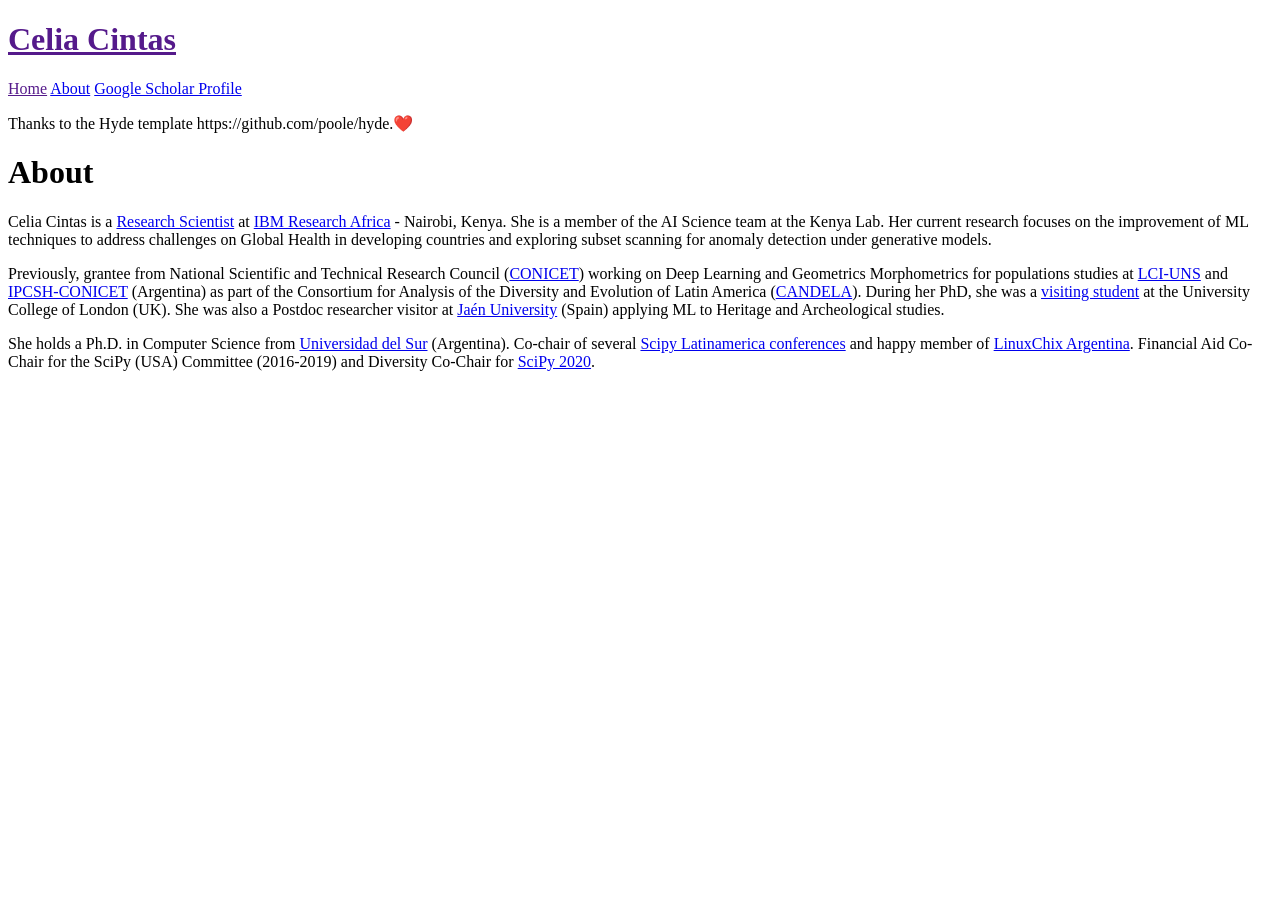
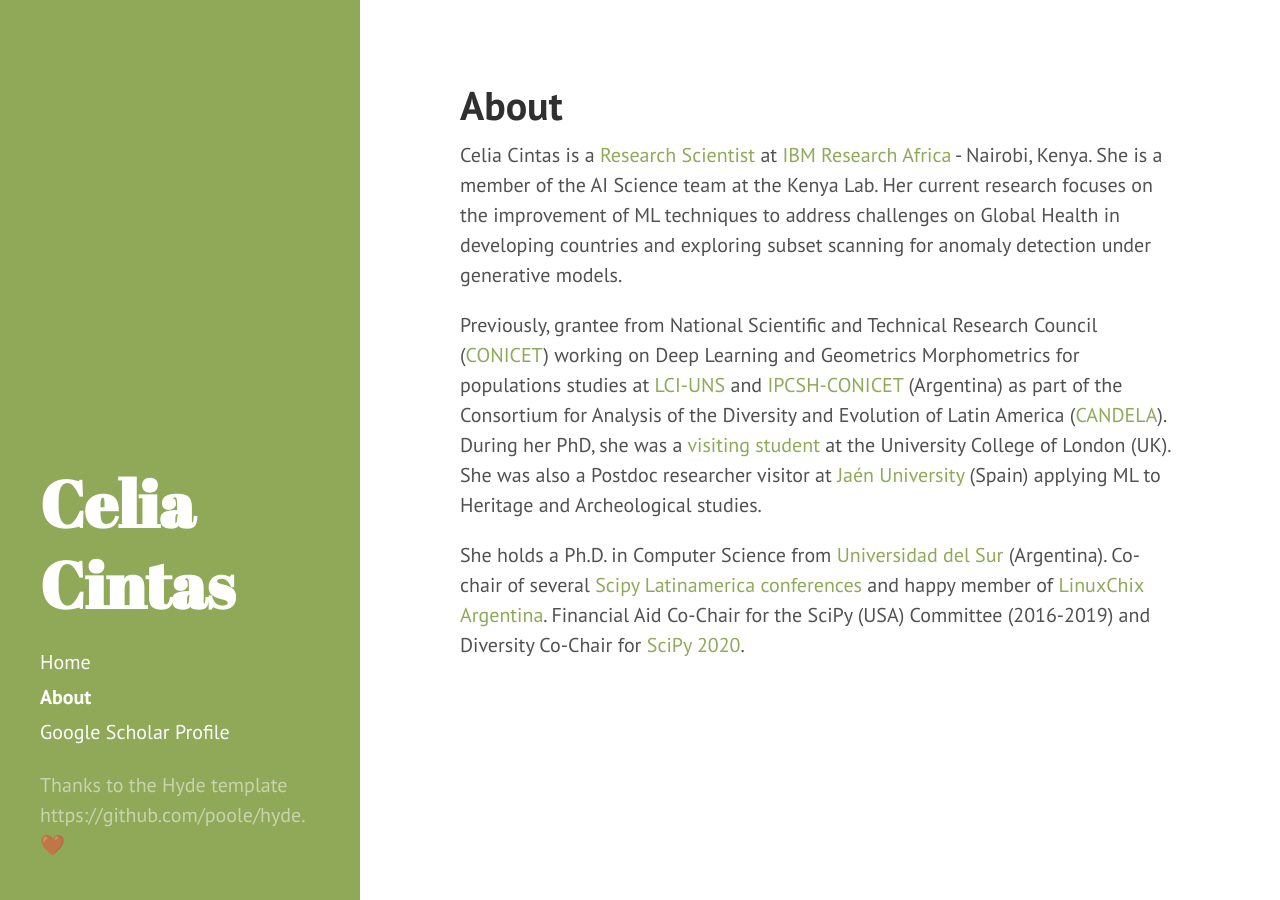
Before and after one commit to celiacintas/celiacintas.github.io, a Jekyll site: the page built from about.md, in a window 1280 px wide. Built offline with Jekyll 4.4.1, drawn with Linux system fonts in a browser that asks for light colours.

Commit message:
Update head.html

```diff
--- a/_includes/head.html
+++ b/_includes/head.html
@@ -15,9 +15,9 @@
   </title>
 
   <!-- CSS -->
-  <link rel="stylesheet" href="{{ site.baseurl}}public/css/poole.css">
-  <link rel="stylesheet" href="{{ site.baseurl}}public/css/syntax.css">
-  <link rel="stylesheet" href="{{ site.baseurl}}public/css/hyde.css">
+  <link rel="stylesheet" href="{{ 'public/css/' | relative_url }}poole.css">
+  <link rel="stylesheet" href="{{ 'public/css/' | relative_url }}syntax.css">
+  <link rel="stylesheet" href="{{ 'public/css/' | relative_url }}hyde.css">
   <link rel="stylesheet" href="http://fonts.googleapis.com/css?family=PT+Sans:400,400italic,700|Abril+Fatface">
 
   <!-- Icons -->
```
